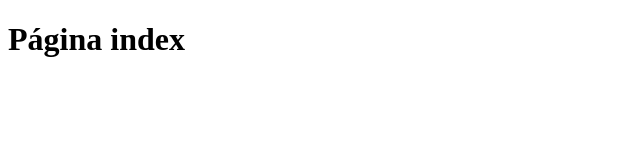
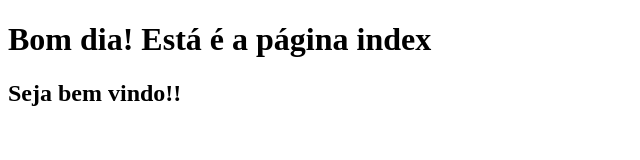
Before and after one commit to devjulio02/Oficina-git, a plain HTML site: page index.html in a window 1280 px wide. Shown: the whole page, without its empty margins (0-640 px from the left). Drawn offline with Linux system fonts and the light colour scheme.

Commit message:
Inclusão de boas vindas na pagina inicial

```diff
--- a/index.html
+++ b/index.html
@@ -6,6 +6,7 @@
     <title>Página Index</title>
 </head>
 <body>
-    <h1>Página index</h1>
+    <h1>Bom dia! Está é a página index</h1>
+    <h2>Seja bem vindo!!</h2>
 </body>
 </html>
```
